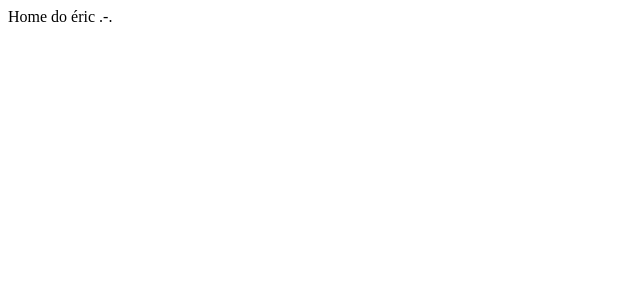
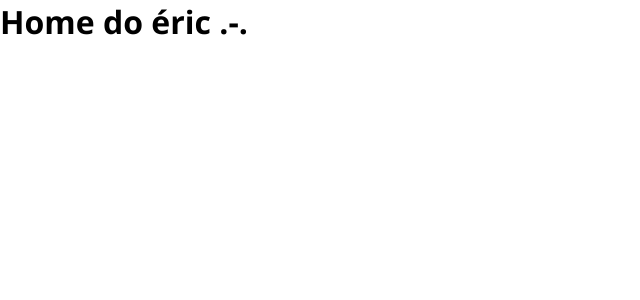
Before and after one commit to EricDagostim/poo, a Next.js app: page / in a window 1280 px wide. Shown: the top 300 px of the page, without its empty margins (0-640 px from the left). Built offline with nearby package versions, Linux system fonts and the light colour scheme.

Commit message:
add style

```diff
--- a/pages/index.js
+++ /dev/null
@@ -1,5 +0,0 @@
-function Home(){
-    return <div>Home do éric .-.</div>
-}
-
-export default Home
--- /dev/null
+++ b/src/pages/_app.js
@@ -0,0 +1,5 @@
+import '../style.css'
+
+export default function MyApp({ Component, pageProps }) {
+  return <Component {...pageProps} />
+}
--- /dev/null
+++ b/src/pages/index.js
@@ -0,0 +1,6 @@
+
+function Home(){
+    return <div className="title">Home do éric .-.</div>
+}
+
+export default Home
--- /dev/null
+++ b/src/style.css
@@ -0,0 +1,11 @@
+*{
+    box-sizing: border-box;
+    margin: 0;
+    padding: 0;
+}
+
+.title{
+    font-family:'Segoe UI', Tahoma, Geneva, Verdana, sans-serif;
+    font-weight: 900;
+    font-size: 2rem;
+}
```
